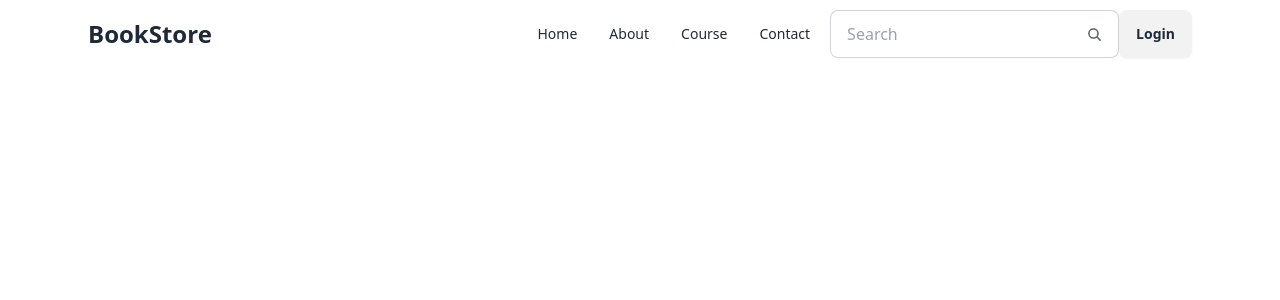
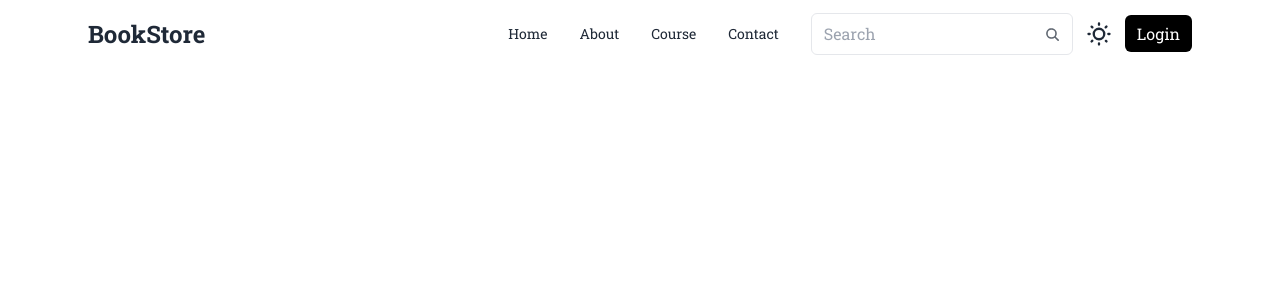
Before and after one commit to vinayakupadhyay19/BookStore, a React (Vite) app in the folder Frontend/: page / in a window 1280 px wide. Shown: the top 300 px of the page. Built offline with nearby package versions, Linux system fonts and the light colour scheme.

Commit message:
Added Banner Component..

```diff
--- /dev/null
+++ b/Frontend/src/components/Banner.jsx
@@ -0,0 +1,7 @@
+import React from "react";
+
+const Banner = () => {
+  return <div>Banner</div>;
+};
+
+export default Banner;
--- a/Frontend/src/components/Navbar.jsx
+++ b/Frontend/src/components/Navbar.jsx
@@ -52,13 +52,17 @@
             </div>
             <a className="text-2xl  font-bold cursor-pointer ">BookStore</a>
           </div>
-          <div className="navbar-end">
+          <div className="navbar-end  space-x-3 ">
             <div className="navbar-center hidden lg:flex">
               <ul className="menu menu-horizontal px-1">{navItems}</ul>
             </div>
             <div className="hidden md:block">
-              <label className="input input-bordered flex items-center gap-2">
-                <input type="text" className="grow" placeholder="Search" />
+              <label className="px-3 py-2 border rounded-md flex items-center gap-2">
+                <input
+                  type="text"
+                  className="grow outline-none"
+                  placeholder="Search"
+                />
                 <svg
                   xmlns="http://www.w3.org/2000/svg"
                   viewBox="0 0 15 15"
@@ -73,8 +77,36 @@
                 </svg>
               </label>
             </div>
+            <label className="swap swap-rotate">
+              {/* this hidden checkbox controls the state */}
+              <input
+                type="checkbox"
+                className="theme-controller"
+                value="synthwave"
+              />
+
+              {/* sun icon */}
+              <svg
+                className="swap-off h-7 w-7 fill-current"
+                xmlns="http://www.w3.org/2000/svg"
+                viewBox="0 0 24 24"
+              >
+                <path d="M5.64,17l-.71.71a1,1,0,0,0,0,1.41,1,1,0,0,0,1.41,0l.71-.71A1,1,0,0,0,5.64,17ZM5,12a1,1,0,0,0-1-1H3a1,1,0,0,0,0,2H4A1,1,0,0,0,5,12Zm7-7a1,1,0,0,0,1-1V3a1,1,0,0,0-2,0V4A1,1,0,0,0,12,5ZM5.64,7.05a1,1,0,0,0,.7.29,1,1,0,0,0,.71-.29,1,1,0,0,0,0-1.41l-.71-.71A1,1,0,0,0,4.93,6.34Zm12,.29a1,1,0,0,0,.7-.29l.71-.71a1,1,0,1,0-1.41-1.41L17,5.64a1,1,0,0,0,0,1.41A1,1,0,0,0,17.66,7.34ZM21,11H20a1,1,0,0,0,0,2h1a1,1,0,0,0,0-2Zm-9,8a1,1,0,0,0-1,1v1a1,1,0,0,0,2,0V20A1,1,0,0,0,12,19ZM18.36,17A1,1,0,0,0,17,18.36l.71.71a1,1,0,0,0,1.41,0,1,1,0,0,0,0-1.41ZM12,6.5A5.5,5.5,0,1,0,17.5,12,5.51,5.51,0,0,0,12,6.5Zm0,9A3.5,3.5,0,1,1,15.5,12,3.5,3.5,0,0,1,12,15.5Z" />
+              </svg>
+
+              {/* moon icon */}
+              <svg
+                className="swap-on h-7 w-7 fill-current"
+                xmlns="http://www.w3.org/2000/svg"
+                viewBox="0 0 24 24"
+              >
+                <path d="M21.64,13a1,1,0,0,0-1.05-.14,8.05,8.05,0,0,1-3.37.73A8.15,8.15,0,0,1,9.08,5.49a8.59,8.59,0,0,1,.25-2A1,1,0,0,0,8,2.36,10.14,10.14,0,1,0,22,14.05,1,1,0,0,0,21.64,13Zm-9.5,6.69A8.14,8.14,0,0,1,7.08,5.22v.27A10.15,10.15,0,0,0,17.22,15.63a9.79,9.79,0,0,0,2.1-.22A8.11,8.11,0,0,1,12.14,19.73Z" />
+              </svg>
+            </label>
             <div className="">
-              <a className="btn">Login</a>
+              <a className="bg-black text-white px-3 py-2 rounded-md hover:bg-slate-800 duration-300 cursor-pointer ">
+                Login
+              </a>
             </div>
           </div>
         </div>
--- a/Frontend/src/index.css
+++ b/Frontend/src/index.css
@@ -1,3 +1,9 @@
+@import url("https://fonts.googleapis.com/css2?family=Roboto+Slab:wght@100..900&display=swap");
+
 @tailwind base;
 @tailwind components;
 @tailwind utilities;
+
+body {
+  font-family: "Roboto Slab", serif;
+}
```
